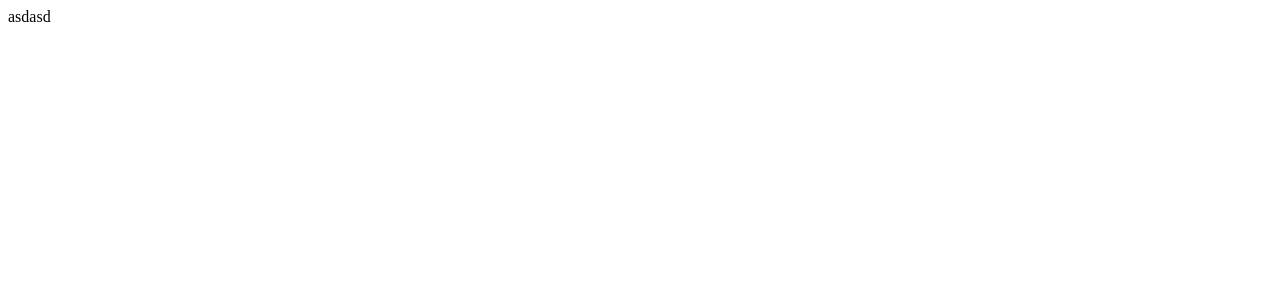
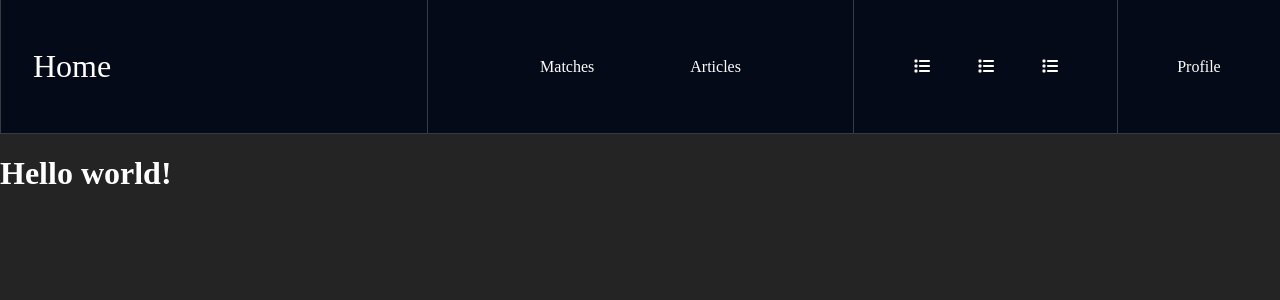
Before and after one commit to Madfarm/newsMatch, a Next.js app in the folder frontend/: page / in a window 1280 px wide. Shown: the top 300 px of the page. Built offline with nearby package versions, Linux system fonts and the light colour scheme.

Commit message:
Add Navbar and background color for main page

```diff
--- /dev/null
+++ b/frontend/app/Nav.jsx
@@ -0,0 +1,30 @@
+import Link from "next/link"
+import styles from './Nav.module.css'
+import { FontAwesomeIcon } from "@fortawesome/react-fontawesome"
+import { faList } from "@fortawesome/free-solid-svg-icons"
+
+export default function Nav() {
+    return (
+        <nav className={styles.Nav}>
+            <div className={styles.navSection} id="navLogo">
+                <Link href="/">Home</Link>
+            </div>
+
+            <div className={styles.navSection} id="navLinks">
+                <Link href="/">Matches</Link>
+                <Link href="/articles">Articles</Link>
+            </div>
+
+            <div className={styles.navSection} id="navLists">
+                <Link href="/articles"><FontAwesomeIcon icon={faList} /></Link>
+                <Link href="/articles"><FontAwesomeIcon icon={faList} style={{ color: "#ffffff" }} /></Link>
+                <Link href="/articles"><FontAwesomeIcon icon={faList} style={{ color: "#ffffff" }} /></Link>
+            </div>
+
+
+            <div className={styles.navSection} id="navProfile">
+                <Link href="/">Profile</Link>
+            </div>
+        </nav>
+    )
+}
--- /dev/null
+++ b/frontend/app/Nav.module.css
@@ -0,0 +1,22 @@
+.Nav {
+    display: flex;
+    width: 100%;
+    border-bottom: 1px solid rgb(255,255,255, 0.2);
+
+    background-color: rgb(5,10,24);
+}
+
+.Nav a {
+    text-decoration: none;
+    color: white;
+}
+
+.navSection {
+    display: flex;
+    padding: 3rem 2rem;
+    gap: 1rem;
+    border-left: 1px solid rgb(255,255,255, 0.2);
+
+    align-items: center;
+    justify-content: center;
+}
--- /dev/null
+++ b/frontend/app/globals.css
@@ -0,0 +1,47 @@
+* {
+    box-sizing: border-box;
+}
+
+body {
+    margin: 0;
+    padding: 0;
+    background-color: #242424;
+    color: white;
+
+    height: 100vh;
+    display: flex;
+    flex-direction: column;
+
+    overflow: hidden;
+}
+
+a {
+    text-decoration: none;
+    color: aliceblue;
+}
+
+#navLogo,
+#navLinks {
+    flex-basis: calc(100%/3);
+}
+
+#navProfile,
+#navLists {
+    flex-grow: 1;
+}
+
+#navLogo {
+    justify-content: flex-start;
+}
+
+#navLogo>a {
+    font-size: 2rem;
+}
+
+#navLists {
+    gap: 3rem;
+}
+
+#navLinks {
+    gap: 6rem;
+}
--- a/frontend/app/layout.js
+++ b/frontend/app/layout.js
@@ -1,12 +1,23 @@
+import Nav from "./Nav"
+import './globals.css'
+
+import { config } from '@fortawesome/fontawesome-svg-core'
+import '@fortawesome/fontawesome-svg-core/styles.css'
+config.autoAddCss = false
+
+
 export const metadata = {
   title: 'Next.js',
   description: 'Generated by Next.js',
 }
 
 export default function RootLayout({ children }) {
- return (
+  return (
     <html lang="en">
-      <body>{children}</body>
+      <body>
+        <Nav />
+        {children}
+      </body>
     </html>
   )
 }
--- a/frontend/app/page.jsx
+++ b/frontend/app/page.jsx
@@ -2,8 +2,8 @@
 
 export default function HomePage(){
     return (
-        <div>
-        asdasd
-        </div>
+        <main>
+            <h1>Hello world!</h1>
+        </main>
     )
 }
```
